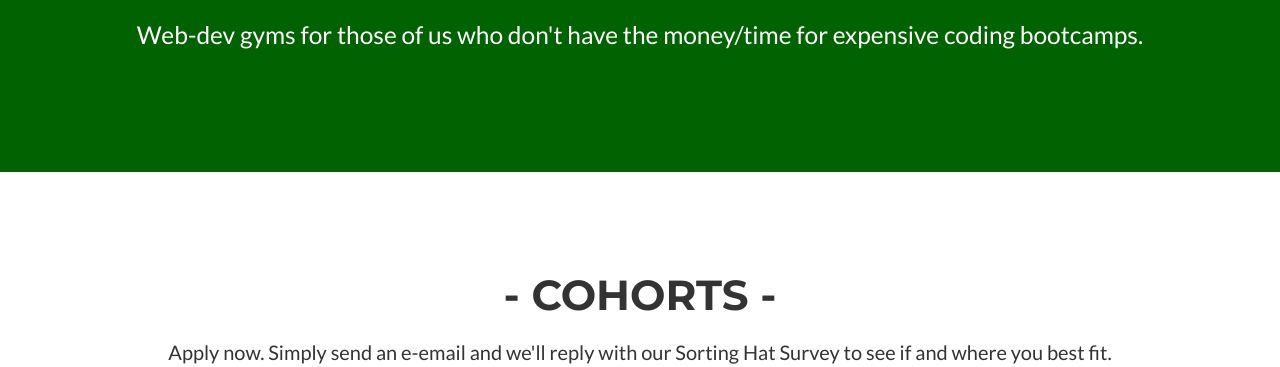
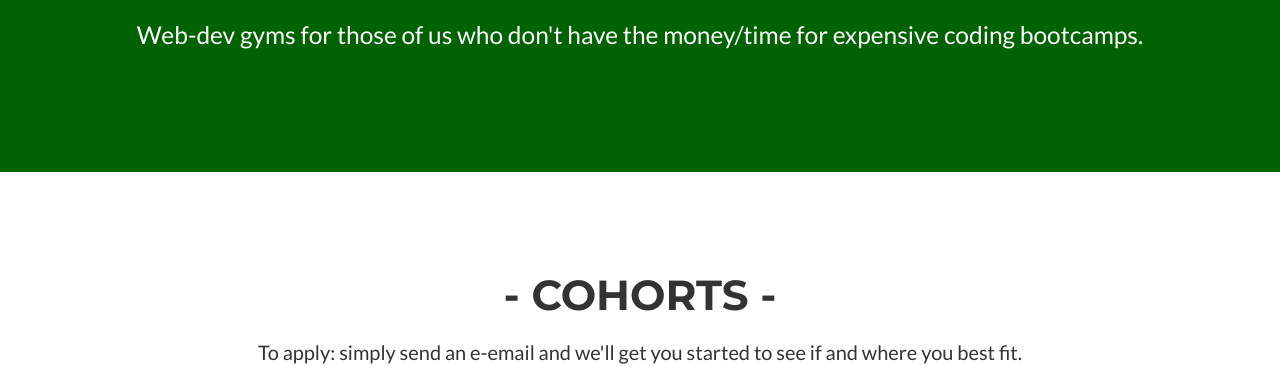
Before and after one commit to tropicalchancer/projectus, a website: page index.html in a window 1280 px wide. Shown: the part 433-800 px from the top of the page. Drawn offline with nearby package versions, Linux system fonts and the light colour scheme.

Commit message:
Feb update with tab logo

```diff
--- a/index.html
+++ b/index.html
@@ -9,7 +9,11 @@
     <meta name="description" content="">
     <meta name="author" content="">
 
+
     <title>CHINGU</title>
+
+    <!-- logo for tab -->
+    <link rel="icon" href="img/portfolio/logo.png">
 
     <!-- Bootstrap Core CSS -->
     <link href="vendor/bootstrap/css/bootstrap.min.css" rel="stylesheet">
@@ -90,7 +94,7 @@
                 <div class="col-lg-12 text-center">
                     <h2> - Cohorts - </h2>
                     <br>
-                    <p>Apply now. Simply send an e-email and we'll reply with our Sorting Hat Survey to see if and where you best fit. <br><h4>chinguftw@gmail.com</h4></p>
+                    <p>To apply: simply send an e-email and we'll get you started to see if and where you best fit. <br><h4>chinguftw@gmail.com</h4></p>
                     <br><br><br><br>
                 </div>
             </div>
```
Also changed, not shown: img/portfolio/logo.png (added).
